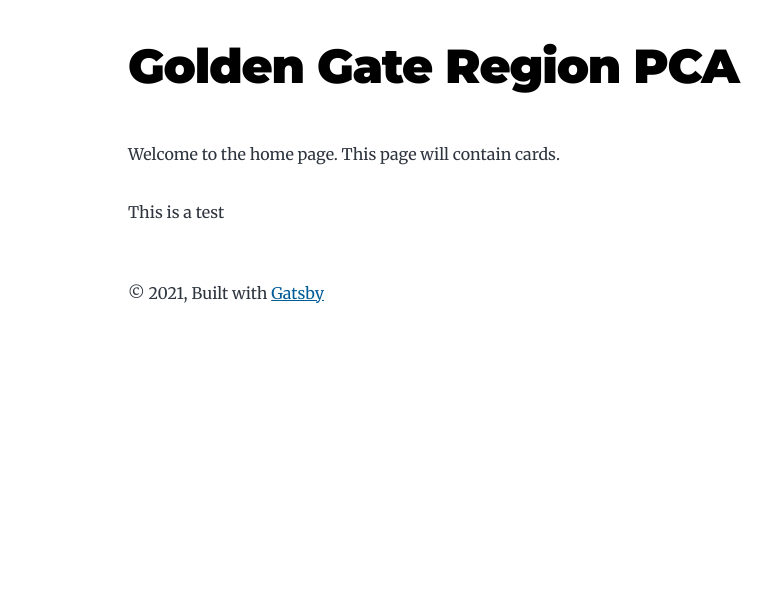
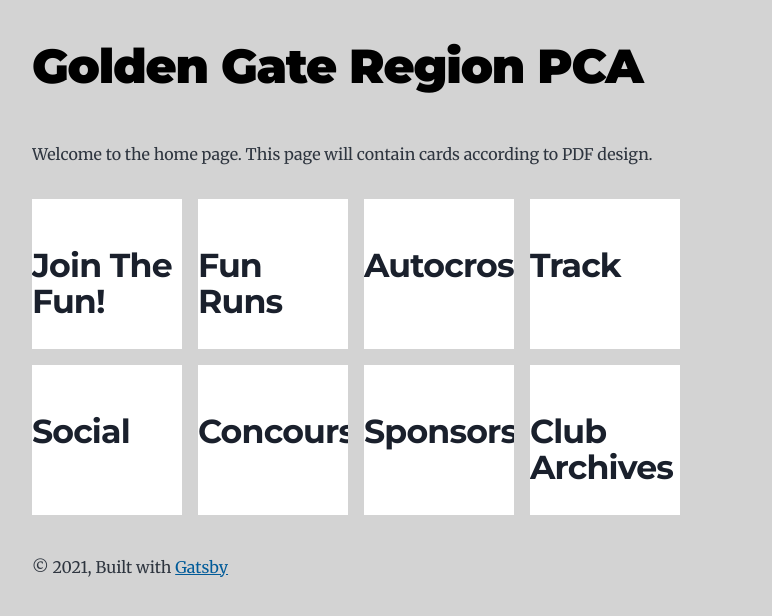
Before and after one commit to behindthedriver/ggr-2021-website, a Gatsby site: page / in a window 1280 px wide. Shown: the whole page, without its empty margins (196-968 px from the left). Built offline with nearby package versions, Linux system fonts and the light colour scheme; Gatsby itself is replaced by a stand-in of ours.

Commit message:
working on cards and components skeleton

```diff
--- /dev/null
+++ b/src/components/card.js
@@ -0,0 +1,18 @@
+/**
+ * Bio component that queries for data
+ * with Gatsby's useStaticQuery component
+ *
+ * See: https://www.gatsbyjs.com/docs/use-static-query/
+ */
+
+import * as React from "react"
+
+const Card = ({children}) => {
+  return (
+    <div className="card">
+      <h2>{children}</h2>
+    </div>
+  )
+}
+
+export default Card
--- a/src/pages/index.js
+++ b/src/pages/index.js
@@ -2,6 +2,7 @@ import * as React from "react"
 import {  graphql } from "gatsby"
 
 import Layout from "../components/layout"
+import Card from "../components/card"
 import SEO from "../components/seo"
 
 const IndexPage = ({ data, location }) => {
@@ -10,8 +11,17 @@ const siteTitle = data.site.siteMetadata?.title || `Title`
   return (
     <Layout location={location} title={siteTitle}>
       <SEO title="Home Page" />
-      <p>Welcome to the home page. This page will contain cards.</p>
-      <p>This is a test</p>
+      <div class="clearfix">
+      <p>Welcome to the home page. This page will contain cards according to PDF design.</p>
+      <Card>Join The Fun!</Card>
+      <Card>Fun Runs</Card>
+      <Card>Autocross</Card>
+      <Card>Track</Card>
+      <Card>Social</Card>
+      <Card>Concours</Card>
+      <Card>Sponsors</Card>
+      <Card>Club Archives</Card>
+      </div>
     </Layout>
   )
 }
--- a/src/style.css
+++ b/src/style.css
@@ -9,9 +9,9 @@
   --maxWidth-xl: 36rem;
   --maxWidth-2xl: 42rem;
   --maxWidth-3xl: 48rem;
-  --maxWidth-4xl: 56rem;
+  --maxWidth-4xl: 54rem;
   --maxWidth-full: "100%";
-  --maxWidth-wrapper: var(--maxWidth-2xl);
+  --maxWidth-wrapper: var(--maxWidth-4xl);
   --spacing-px: "1px";
   --spacing-0: 0;
   --spacing-1: 0.25rem;
@@ -81,6 +81,7 @@ body {
   font-family: var(--font-body);
   font-size: var(--fontSize-1);
   color: var(--color-text);
+  background-color: lightgray;
 }
 
 footer {
@@ -295,6 +296,24 @@ a:focus {
   margin-bottom: var(--spacing-0);
 }
 
+.card {
+  width: 150px;
+  height: 150px;
+  border-width: 1rem;
+  border-color: #005b99;
+  border-top: 1px;
+  border-bottom: 1px;
+  background-color: white;
+  float: left;
+  overflow: hidden;
+  margin-right: 1rem;
+  margin-bottom: 1rem;
+}
+
+.clearfix {
+  overflow: auto;
+}
+
 .bio-avatar {
   margin-right: var(--spacing-4);
   margin-bottom: var(--spacing-0);
```
Also changed, not shown: README.md.
